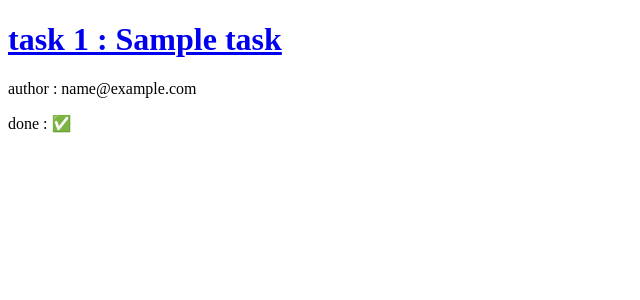
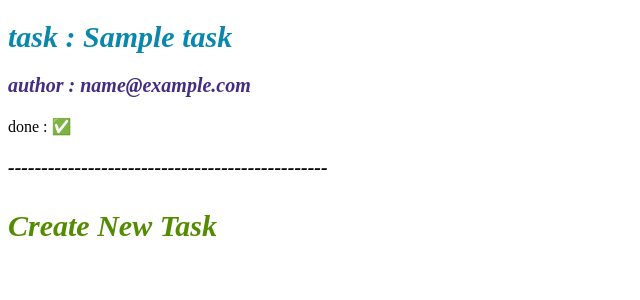
Before and after one commit to Hoomanzoh79/CBV-DRF-To-Do-App, a Django app: page /todo/list/ in a window 1280 px wide. Shown: the top 300 px of the page, without its empty margins (0-640 px from the left). Run offline with Django 3.2, Linux system fonts and the light colour scheme; a user stored in the database is signed in; tables that the repository leaves empty hold one stand-in row (values such as "Sample post"); parts of the project's set-up code (start-up, migrations or seed data) failed here and were passed over.

Commit message:
change some details

```diff
--- a/todo/templates/todo/task_list.html
+++ b/todo/templates/todo/task_list.html
@@ -7,13 +7,17 @@
 </head>
 <body>
     {% for task in tasks %}
-    <a href="{% url 'todo:task-detail' task.id %}"><h1>task {{ task.id }} : {{ task.title }}</h1></a>
-    <p>author : {{task.author}}</p>
+    <a href="{% url 'todo:task-detail' task.id %}" style="text-decoration: none"><h1 style="font-size:30px; color:#0888ac; font-weight:bold; font-style:italic;">task : {{ task.title }}</h1></a>
+    <p style="font-size:20px; color:#432c83; font-weight:bold; font-style:italic;">author : {{task.author}}</p>
     {% if task.is_done %}
     <p>done : ✅</p>
     {% else %}
     <p>done : ❌</p>
     {% endif %}
+    <p style="font-size:20px; color:#090809; font-weight:bold; font-style:italic;">------------------------------------------------</p>
     {% endfor %}
+    <a href="{% url 'todo:task-create' %}" style="text-decoration: none"><p style="font-size:30px; color:#538b01; font-weight:bold; font-style:italic;">
+        Create New Task
+      </p></a>
 </body>
 </html>
```
